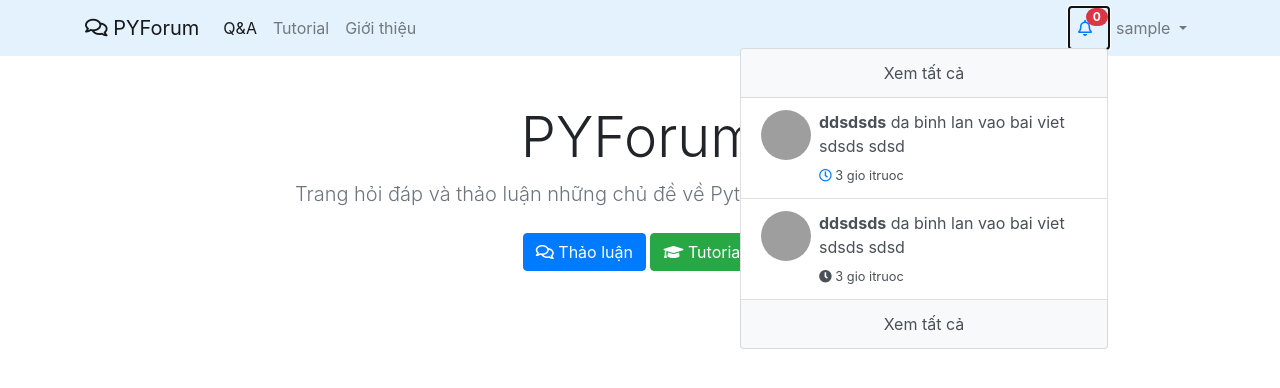
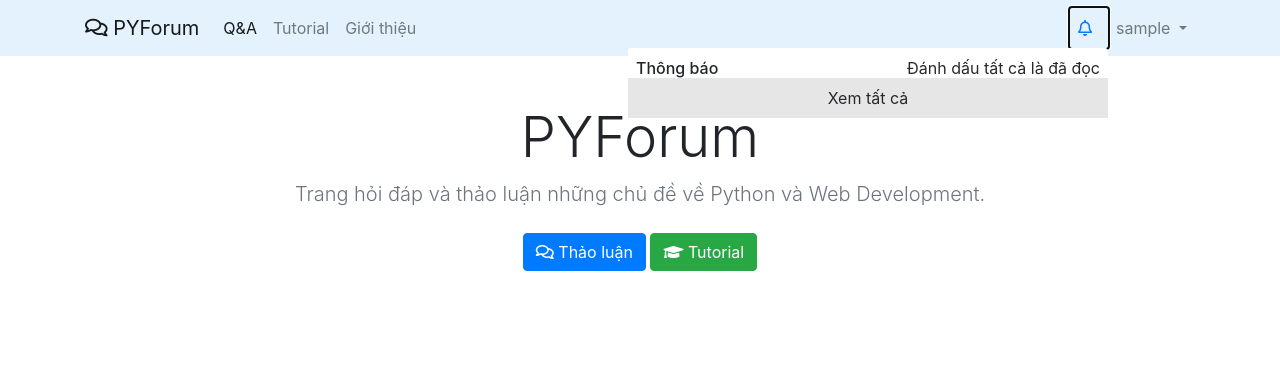
Before and after one commit to batTrung/qanda-tb, a Django app: page / in a window 1280 px wide, after a click that opens the changed part. Shown: the top 388 px of the page. Run offline with Django 3.2, Linux system fonts and the light colour scheme; the visitor is signed in with stand-in values (Sample User, id 1); data comes from the database, SQL or seed files in the repository; data that the repository does not hold is empty; some libraries are stand-ins or nearby versions; grey boxes are pictures that could not be loaded.

Commit message:
fix error load notifications on header

```diff
--- a/pyforum/config/settings.py
+++ b/pyforum/config/settings.py
@@ -154,4 +154,7 @@ LOGIN_REDIRECT_URL = 'home'
 LOGOUT_REDIRECT_URL = 'home'
 
 NUM_ANSWERS = 7
+
 NUM_REPLIES = 3
+
+NUMBER_ACTIONS = 7
--- a/pyforum/config/urls.py
+++ b/pyforum/config/urls.py
@@ -8,6 +8,7 @@ urlpatterns = [
     path('', include('core.urls')),
     path('accounts/', include('accounts.urls')),
     path('', include('qanda.urls')),
+    path('notifications/', include('notifications.urls')),
 ]
 
 from django.conf import settings
--- a/pyforum/notifications/templates/notifications/list.html
+++ b/pyforum/notifications/templates/notifications/list.html
@@ -1,6 +1,3 @@
 {% for action in actions %}
 {% include "notifications/item.html" %}
 {% endfor %}
-<a href="" class="list-group-item list-group-item-action flex-column text-center bg-light">
-    Xem tất cả
-</a>
--- a/pyforum/notifications/urls.py
+++ b/pyforum/notifications/urls.py
@@ -0,0 +1,10 @@
+from django.urls import path
+
+from . import views
+
+
+urlpatterns = [
+    path('ajax/notificatios/', views.get_actions, name='get_actions'),
+    path('ajax/notificatios/mark-all-as-read/', views.mark_all_as_read, name='mark_all_as_read'),
+    path('ajax/action/<uuid:action_uuid>/mark-action-as-read/', views.mark_action_as_read, name='mark_action_as_read'),
+]
--- a/pyforum/notifications/views.py
+++ b/pyforum/notifications/views.py
@@ -1,3 +1,58 @@
-from django.shortcuts import render
+from django.shortcuts import render, get_object_or_404
+from django.contrib.auth.decorators import login_required
+from django.http import JsonResponse
+from django.template.loader import render_to_string
+from django.conf import settings
+from django.views.decorators.http import require_POST
 
-# Create your views here.
+from .models import Action
+from core.decorators import ajax_required
+from core.helpers import get_pagination_items
+
+
+def get_list_actions(request, query):
+    data = dict()
+    actions = get_pagination_items(request, query, settings.NUMBER_ACTIONS)
+    if actions:
+        data['is_valid'] = True
+        data['html_data'] = render_to_string('notifications/list.html',
+                                            {'actions': actions},
+                                            request=request)
+    else:
+        data['is_valid'] = False
+
+    return JsonResponse(data)
+
+
+@login_required
+@ajax_required
+def get_actions(request):
+    query = request.user.notifications.all()
+    query.update(is_seen=True)
+    return get_list_actions(request, query)
+
+
+@login_required
+@ajax_required
+@require_POST
+def mark_all_as_read(request):
+    query = request.user.notifications.all()
+    query.update(is_read=True)
+    return get_list_actions(request, query)
+
+
+@login_required
+@ajax_required
+@require_POST
+def mark_action_as_read(request, action_uuid):
+    data = dict()
+    action = get_object_or_404(Action, uuid=action_uuid, recipient=request.user)
+    action.is_read = True
+    action.save()
+    if action.link:
+        data['is_valid'] = True
+        data['redirect_url'] = action.link
+    else:
+        data['is_valid'] = False
+
+    return JsonResponse(data)
--- a/pyforum/qanda/templates/qanda/includes/list_questions.html
+++ b/pyforum/qanda/templates/qanda/includes/list_questions.html
@@ -11,7 +11,7 @@
     </td>
     <td>
         <div class="d-flex">
-            {% for user in question.list_unique_users_answered %}
+            {% for user in question.top_unique_users_answered %}
                 {% include "accounts/includes/avatar_sm.html" %}
             {% endfor %}
         </div>
--- a/pyforum/static/css/base.css
+++ b/pyforum/static/css/base.css
@@ -54,3 +54,43 @@ a.qa-viewed {
 a.avatar-sm {
     text-decoration: none;
 }
+
+.seen-color {
+    background-color: #f5fcfd !important;
+}
+
+.notifications {
+    border: none;
+    min-width: 30rem;
+    margin: 0;
+    padding: 0;
+}
+
+.notifications .header {
+    position: absolute;
+    z-index: 100;
+    top: 0px;
+    width: 100%;
+    background-color: #ffff;
+    border-top-left-radius: .25rem;
+    border-top-right-radius: .25rem;
+    border-bottom: 1px solid #e6e0e0;
+}
+
+.notifications .content {
+    max-height: 50vh;
+    overflow-y: scroll;
+}
+
+.notifications .content .actions {
+    margin-top: 40px;
+}
+
+.notifications .footer {
+    width: 100%;
+    position: absolute;
+    bottom: -30px;
+    left: 0;
+    z-index: 100;
+    background-color: #e6e6e6;
+}
--- a/pyforum/static/js/base.js
+++ b/pyforum/static/js/base.js
@@ -1,4 +1,6 @@
 $(function () {
+    var csrftoken = $("input[name='csrfmiddlewaretoken']").val();
+
     // Scroll to load more items
     var page = 1;
     var block_request = false;
@@ -44,4 +46,102 @@ $(function () {
         })
     });
 
+    // Avoid dropdown menu close on click inside
+    $('.notifications.dropdown-menu').on('click', function (e) {
+        e.stopPropagation();
+    })
+
+    var content_actions = $('.notifications .content'),
+        actions = $('.notifications .actions'),
+        page_action = 2,
+        request_action = false;
+
+    // Click Notification Icon
+    $('#myNotification').on('click', function () {
+        var el = $(this);
+
+        $.ajax({
+            url: el.attr('data-url'),
+            dataType: 'json',
+            type: 'get',
+            success: function (data) {
+                if (data.is_valid) {
+                    $('.notifications').find('.actions').html(data.html_data);
+                    $('.count-actions').html('');
+                }
+            }
+        });
+    });
+
+    // Scroll content actions
+    content_actions.on('scroll', function () {
+        let el = $(this);
+
+        let isLoadMore = el.height() + el.scrollTop() > actions.height();
+        if (isLoadMore && !request_action) {
+            console.log("Calllllllllllllllllllllll", page_action);
+            request_action = true;
+            $.ajax({
+                url: el.attr('data-url') + '?page=' + page_action,
+                dataType: 'json',
+                type: 'get',
+                success: function (data) {
+                    if (data.is_valid) {
+                        page_action += 1;
+                        request_action = true;
+                        $('.notifications').find('.actions').append(data.html_data);
+                        $('.count-actions').html('');
+                    }
+                }
+            });
+            setTimeout(function(){request_action=false}, 1000);
+        }
+    });
+
+    $('.notifications').on('click', '.js-mark-read', function () {
+        let el = $(this);
+
+        $.ajax({
+            url: el.attr('data-url'),
+            dataType: 'json',
+            type: 'post',
+            data: {
+                'csrfmiddlewaretoken': csrftoken,
+            },
+            success: function (data) {
+                page_action = 2;
+                $('.notifications').find('.actions').html(data.html_data);
+            }
+        });
+    });
+
+    $('.notifications').on('click', '.actions a', function () {
+        let el = $(this);
+
+        $.ajax({
+            url: el.attr('data-url'),
+            dataType: 'json',
+            type: 'post',
+            data: {
+                'csrfmiddlewaretoken': csrftoken,
+            },
+            success: function (data) {
+                el.removeClass('seen-color');
+                if (data.is_valid) {
+                    window.location = data.redirect_url;
+                    window.location.reload()
+                }
+            }
+        });
+
+        return false;
+    })
+
+    $('#js-dropdown-event').on('hidden.bs.dropdown', function () {
+          page_action = 2;
+          $('.notifications').find('.actions').html('');
+
+    });
+
+
 });
--- a/pyforum/templates/includes/header.html
+++ b/pyforum/templates/includes/header.html
@@ -1,3 +1,4 @@
+{% csrf_token %}
 <nav class="navbar navbar-expand-lg navbar-light" style="background-color: #e3f2fd;">
     <div class="container">
         <a class="navbar-brand" href="{% url 'home' %}"><i class="far fa-comments"></i> PYForum</a>
@@ -18,49 +19,35 @@
             </ul>
             <ul class="navbar-nav ml-auto">
                 {% if user.is_authenticated %}
-                <li class="nav-item dropdown">
-                    <span class="badge badge-pill badge-danger" style="float:right; margin-bottom:-10px;">{{ count_notifications }}</span>
-                    <a class="nav-link" href="" id="myNotification" data-toggle="dropdown" aria-haspopup="true" aria-expanded="false">
+                <li class="nav-item dropdown" id="js-dropdown-event">
+                    {% if count_notifications %}
+                    <span class="badge badge-pill badge-danger count-actions"
+                            style="float:right; margin-bottom:-5px;">{{ count_notifications }}</span>
+                    {% endif %}
+                    <a class="nav-link"
+                        href="javascript:void(0)"
+                        id="myNotification"
+                        data-toggle="dropdown"
+                        aria-haspopup="true"
+                        aria-expanded="false"
+                        data-url="{% url 'get_actions' %}">
                         <i class="far fa-bell mr-2 text-primary"></i>
                     </a>
-                    <div class="dropdown-menu dropdown-menu-right" aria-labelledby="myNotification" style="border: none; min-width: 23rem; margin:0; padding: 0">
-                         <div class="list-group">
-                            {% include "notifications/list.html" with actions=user.notifications.all %}
-                            <a href="#" class="list-group-item list-group-item-action flex-column">
-                                <div class="media">
-                                    <div class="pull-left mr-2">
-                                        <img class="avatar-lg" src="https://bootdey.com/img/Content/avatar/avatar1.png">
-                                    </div>
-                                    <div class="media-body">
-                                        <p class="mb-1">
-                                            <b>ddsdsds</b> da binh lan vao bai viet
-                                            sdsds
-                                            sdsd
-                                        </p>
-                                        <small>
-                                            <i class="far fa-clock text-primary"></i> 3 gio itruoc
-                                        </small>
-                                    </div>
-                                </div>
-                            </a>
-                            <a href="#" class="list-group-item list-group-item-action flex-column">
-                                <div class="media">
-                                    <div class="pull-left mr-2"><img class="rounded-circle" src="https://bootdey.com/img/Content/avatar/avatar1.png" width="50" height="50"></div>
-                                    <div class="media-body">
-                                        <p class="mb-1">
-                                            <b>ddsdsds</b> da binh lan vao bai viet
-                                            sdsds
-                                            sdsd
-                                        </p>
-                                        <small>
-                                            <i class="fa fa-clock"></i> 3 gio itruoc
-                                        </small>
-                                    </div>
-                                </div>
-                            </a>
-                            <a href="" class="list-group-item list-group-item-action flex-column text-center bg-light">
-                                Xem tất cả
-                            </a>
+                    <div class="dropdown-menu dropdown-menu-right notifications" aria-labelledby="myNotification">
+                         <div class="list-group content"
+                            data-url="{% url 'get_actions' %}">
+                            <div class="p-2 header">
+                                <h6 class="d-inline">Thông báo</h6>
+                                <a href="javascript:void(0)"
+                                    class="float-right js-mark-read"
+                                    data-url="{% url 'mark_all_as_read' %}">Đánh dấu tất cả là đã đọc</a>
+                            </div>
+                            <div class="actions">
+
+                            </div>
+                            <div class="p-2 footer text-center">
+                                <a href="">Xem tất cả</a>
+                            </div>
                         </div>
                     </div>
                 </li>
```
Also changed, not shown: pyforum/notifications/templates/notifications/item.html (+8 -2 lines), pyforum/qanda/models.py (+16 -1 lines).
